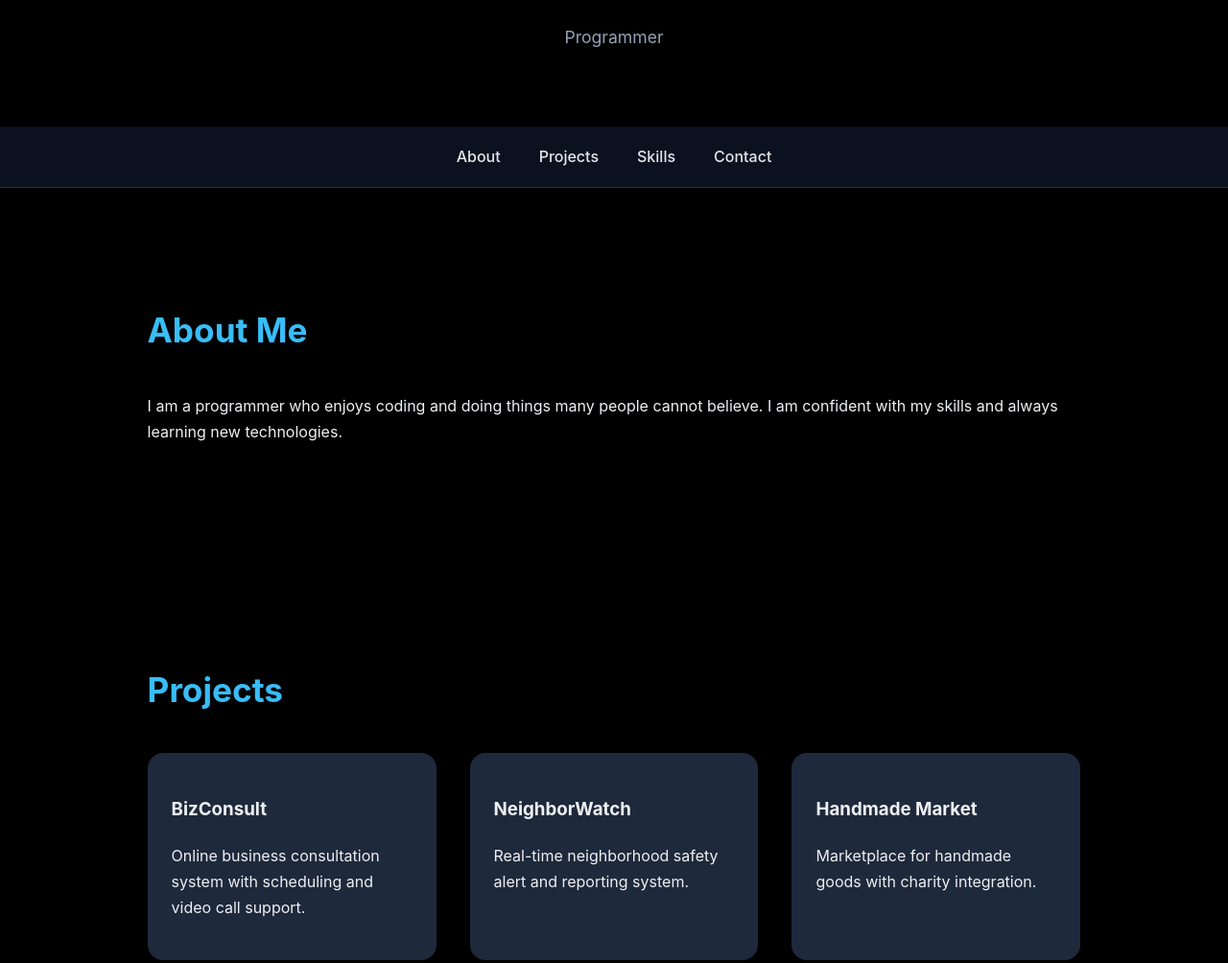
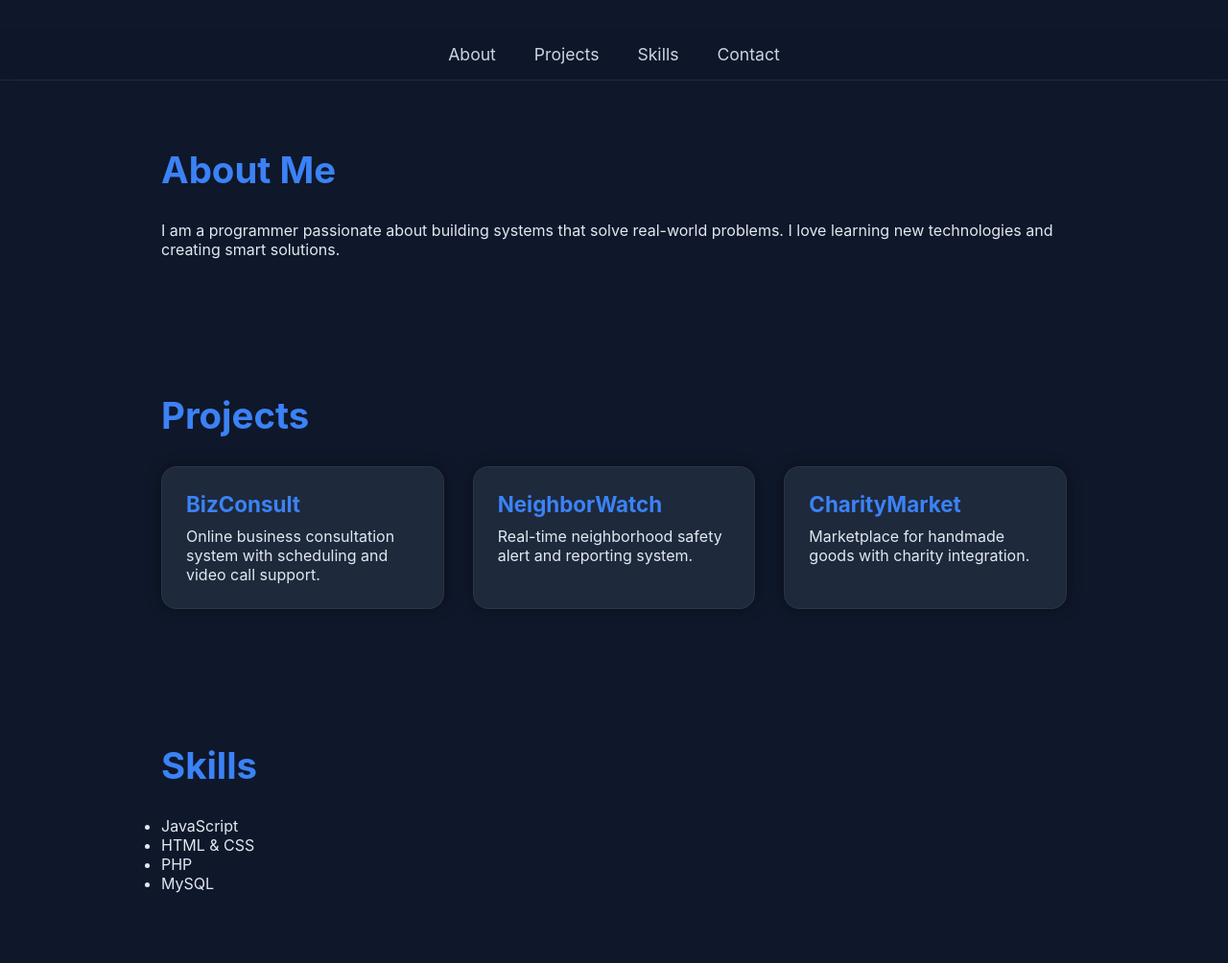
Before and after one commit to JoedellDerrickCaballes/Portfolio, a plain HTML site: page index.html in a window 1280 px wide. Shown: the part 360-1364 px from the top of the page at 96% size. Drawn offline with Linux system fonts and the light colour scheme; a script that the page names is missing.

Commit message:
Add files via upload

```diff
--- a/index.html
+++ b/index.html
@@ -1,147 +1,156 @@
 <!DOCTYPE html>
 <html lang="en">
-
 <head>
   <meta charset="UTF-8" />
   <meta name="viewport" content="width=device-width, initial-scale=1.0" />
   <title>Joedell Derrick Caballes | Portfolio</title>
 
   <style>
+    :root {
+      --primary: #3b82f6;
+      --bg: #0f172a;
+      --card: #1e293b;
+      --text-light: #cbd5e1;
+      --text: #e2e8f0;
+    }
+
     * {
+      margin: 0;
+      padding: 0;
       box-sizing: border-box;
       font-family: 'Inter', sans-serif;
     }
 
     body {
-      margin: 0;
-      background: #000000;
-      color: #eef0f3;
-      line-height: 1.7;
+      background: var(--bg);
+      color: var(--text);
     }
 
-    /* ===== HERO SECTION ===== */
+    /* Smooth fade animations */
+    section, header {
+      opacity: 0;
+      transform: translateY(20px);
+      animation: fadeIn 0.9s ease-out forwards;
+    }
+    header { animation-delay: 0.2s }
+    #projects { animation-delay: 0.4s }
+    #skills { animation-delay: 0.6s }
+    #contact { animation-delay: 0.8s }
+
+    @keyframes fadeIn {
+      to { opacity: 1; transform: translateY(0); }
+    }
+
+    /* Header */
     header {
-      padding: 90px 20px 60px;
       text-align: center;
+      padding: 80px 20px 40px;
     }
 
     header img {
       width: 160px;
       height: 160px;
       border-radius: 50%;
+      border: 4px solid var(--primary);
       object-fit: cover;
-      border: 4px solid #0805ee;
-      box-shadow: 0 15px 40px rgba(97, 71, 91, 0.4);
+      box-shadow: 0 0 30px rgba(59, 130, 246, 0.5);
     }
 
     header h1 {
       margin-top: 20px;
       font-size: 2.8rem;
-      font-weight: 700;
+      font-weight: bold;
     }
 
     header p {
       margin-top: 8px;
-      font-size: 1.1rem;
-      color: #94a3b8;
+      color: var(--text-light);
+      font-size: 1.2rem;
     }
 
-    /* NAV */
+    /* Navigation */
     nav {
       position: sticky;
       top: 0;
-      z-index: 10;
+      background: rgba(15, 23, 42, 0.85);
+      backdrop-filter: blur(10px);
+      padding: 16px;
       display: flex;
       justify-content: center;
       gap: 40px;
-      padding: 18px;
-      background: rgba(15, 23, 42, 0.75);
-      backdrop-filter: blur(12px);
-      border-bottom: 1px solid rgba(148, 163, 184, 0.2);
+      border-bottom: 1px solid rgba(255,255,255,0.08);
+      z-index: 999;
     }
 
     nav a {
-      color: #e5e7eb;
       text-decoration: none;
-      font-size: 1rem;
-      font-weight: 500;
-      transition: 0.3s ease;
+      color: var(--text-light);
+      font-size: 1.1rem;
+      transition: 0.3s;
     }
 
     nav a:hover {
-      color: #38bdf8;
+      color: var(--primary);
     }
 
+    /* Sections */
     section {
-      padding: 90px 12%;
-      max-width: 1300px;
+      padding: 70px 10%;
+      max-width: 1200px;
       margin: auto;
     }
 
     h2 {
-      color: #38bdf8;
-      margin-bottom: 35px;
-      font-size: 2.2rem;
+      font-size: 2.4rem;
+      color: var(--primary);
+      margin-bottom: 30px;
     }
 
-    .projects {
+    /* Cards */
+    .projects-grid {
       display: grid;
       grid-template-columns: repeat(auto-fit, minmax(280px, 1fr));
-      gap: 35px;
+      gap: 30px;
     }
 
     .card {
-      background: #1e293b;
+      background: var(--card);
       padding: 25px;
       border-radius: 16px;
-      transition: 0.3s ease;
-      box-shadow: 0 15px 30px rgba(0, 0, 0, 0.35);
+      box-shadow: 0 0 15px rgba(0,0,0,0.4);
+      transition: 0.35s;
+      border: 1px solid rgba(255,255,255,0.05);
     }
 
     .card:hover {
       transform: translateY(-8px);
-      background: #334155;
+      background: #243447;
+      box-shadow: 0 0 20px rgba(59,130,246,0.4);
     }
 
-    ul {
-      padding: 0;
-      list-style: none;
-    }
-
-    ul li {
-      padding: 10px 0;
-      font-size: 1.05rem;
-      padding-left: 25px;
-      position: relative;
-    }
-
-    ul li::before {
-      content: "▸";
-      position: absolute;
-      left: 0;
-      color: #38bdf8;
+    .card h3 {
+      color: var(--primary);
+      margin-bottom: 10px;
+      font-size: 1.4rem;
     }
 
     footer {
       text-align: center;
-      padding: 30px;
-      background: #020617;
-      margin-top: 40px;
-      color: #94a3b8;
+      padding: 20px;
+      margin-top: 50px;
+      color: var(--text-light);
     }
   </style>
 </head>
 
 <body>
 
-  <!-- HERO -->
 <header>
-    <img src="me.jpg" alt="Profile Photo" />
+  <img src="me.jpg" alt="Profile Photo">
   <h1>Joedell Derrick Caballes</h1>
   <p>Programmer</p>
 </header>
 
-  <!-- NAV -->
 <nav>
   <a href="#about">About</a>
   <a href="#projects">Projects</a>
@@ -149,20 +158,16 @@
   <a href="#contact">Contact</a>
 </nav>
 
-  <!-- ABOUT -->
 <section id="about">
   <h2>About Me</h2>
-    <p>
-      I am a programmer who enjoys coding and doing things many people cannot believe.
-      I am confident with my skills and always learning new technologies.
-    </p>
+  <p>I am a programmer passionate about building systems that solve real-world problems.
+     I love learning new technologies and creating smart solutions.</p>
 </section>
 
-  <!-- PROJECTS -->
 <section id="projects">
   <h2>Projects</h2>
 
-    <div class="projects">
+  <div class="projects-grid">
     <div class="card">
       <h3>BizConsult</h3>
       <p>Online business consultation system with scheduling and video call support.</p>
@@ -174,13 +179,12 @@
     </div>
 
     <div class="card">
-        <h3>Handmade Market</h3>
+      <h3>CharityMarket</h3>
       <p>Marketplace for handmade goods with charity integration.</p>
     </div>
   </div>
 </section>
 
-  <!-- SKILLS -->
 <section id="skills">
   <h2>Skills</h2>
   <ul>
@@ -191,25 +195,25 @@
   </ul>
 </section>
 
-  <!-- CONTACT -->
 <section id="contact">
   <h2>Contact</h2>
-    <p>Email: <span style="color:#38bdf8">cabs.derrick20@gmail.com</span></p>
+  <p>Email: <span style="color: var(--primary);">cabs.derrick20@gmail.com</span></p>
   <p>GitHub:
-      <a href="https://github.com/JoedellDerrickCaballes" style="color:#38bdf8">
+    <a href="https://github.com/JoedellDerrickCaballes" style="color: var(--primary);">
       github.com/JoedellDerrickCaballes
     </a>
   </p>
 </section>
 
-  <footer>
-    © 2025 Joedell Derrick Caballes. All rights reserved.
-  </footer>
+<footer>© 2025 Joedell Derrick Caballes. All rights reserved.</footer>
 
-  <!-- ✅ FLOWISE CHATBOT (GITHUB-PAGES COMPATIBLE NO-MODULE VERSION) -->
-  <script src="https://cdn.jsdelivr.net/npm/flowise-embed/dist/web.js"></script>
 
+<!-- ⭐ FIXED WORKING FLOWISE CHATBOT ⭐ -->
 <script>
+window.addEventListener("DOMContentLoaded", function () {
+    const script = document.createElement("script");
+    script.src = "https://cdn.jsdelivr.net/npm/flowise-embed/dist/web.js";
+    script.onload = function () {
         Chatbot.init({
             chatflowid: "033c698f-5974-49f3-a3dd-727cc9a7b633",
             apiHost: "https://cloud.flowiseai.com",
@@ -219,29 +223,15 @@
                     backgroundColor: "#3B81F6",
                     right: 20,
                     bottom: 20,
-          size: 48,
-          dragAndDrop: true,
+                    size: 60,
                     iconColor: "white"
-        },
-        chatWindow: {
-          title: "Joedell AI Assistant",
-          welcomeMessage: "Hello! How can I help you today?",
-          backgroundColor: "#ffffff",
-          width: 420,
-          height: 600,
-          botMessage: {
-            backgroundColor: "#f7f8ff",
-            textColor: "#303235"
-          },
-          userMessage: {
-            backgroundColor: "#3B81F6",
-            textColor: "#ffffff"
                 }
             }
-      }
+        });
+    };
+    document.body.appendChild(script);
 });
 </script>
 
 </body>
-
 </html>
```
Lines whose indentation alone changed are shown as unchanged.
